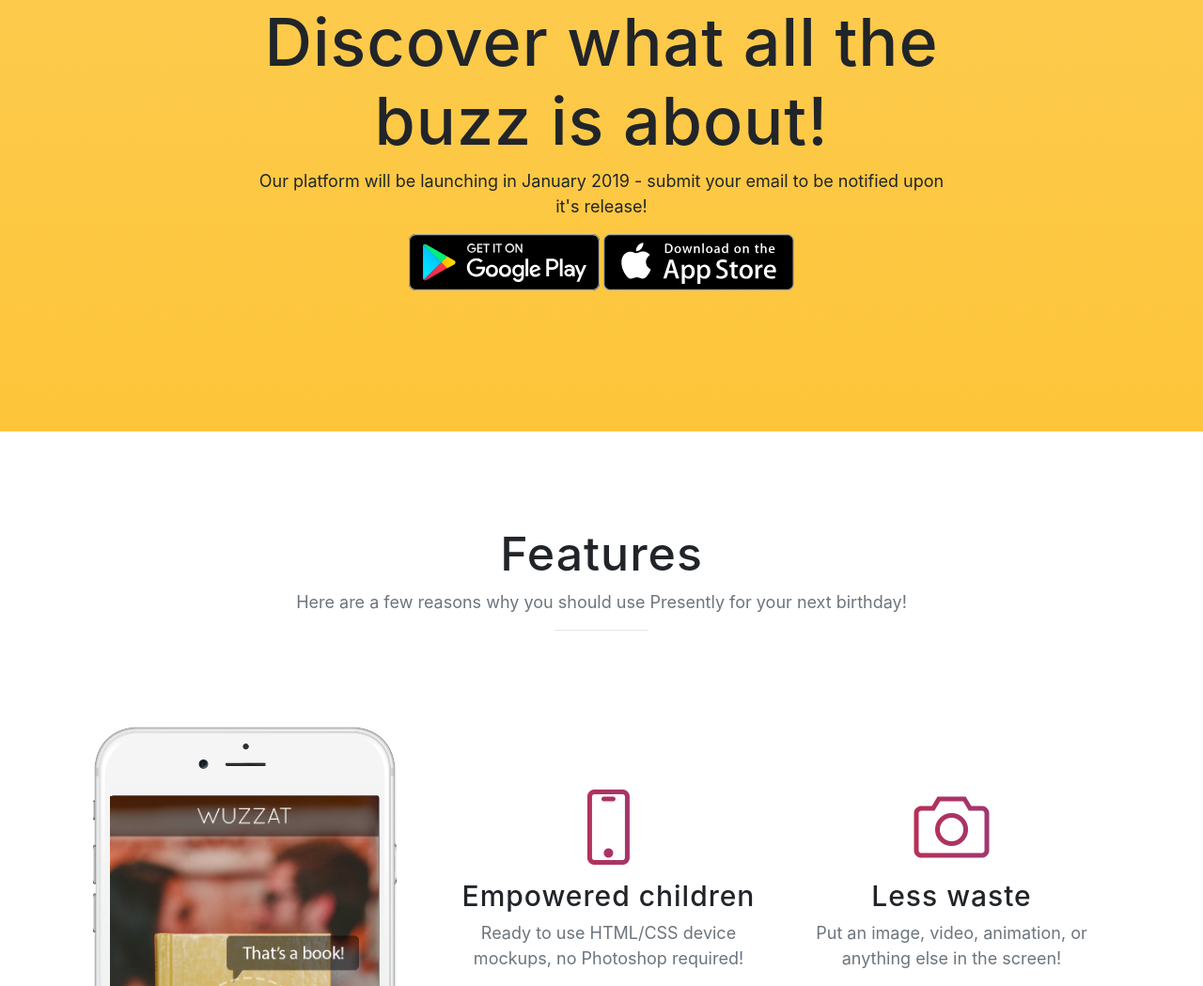
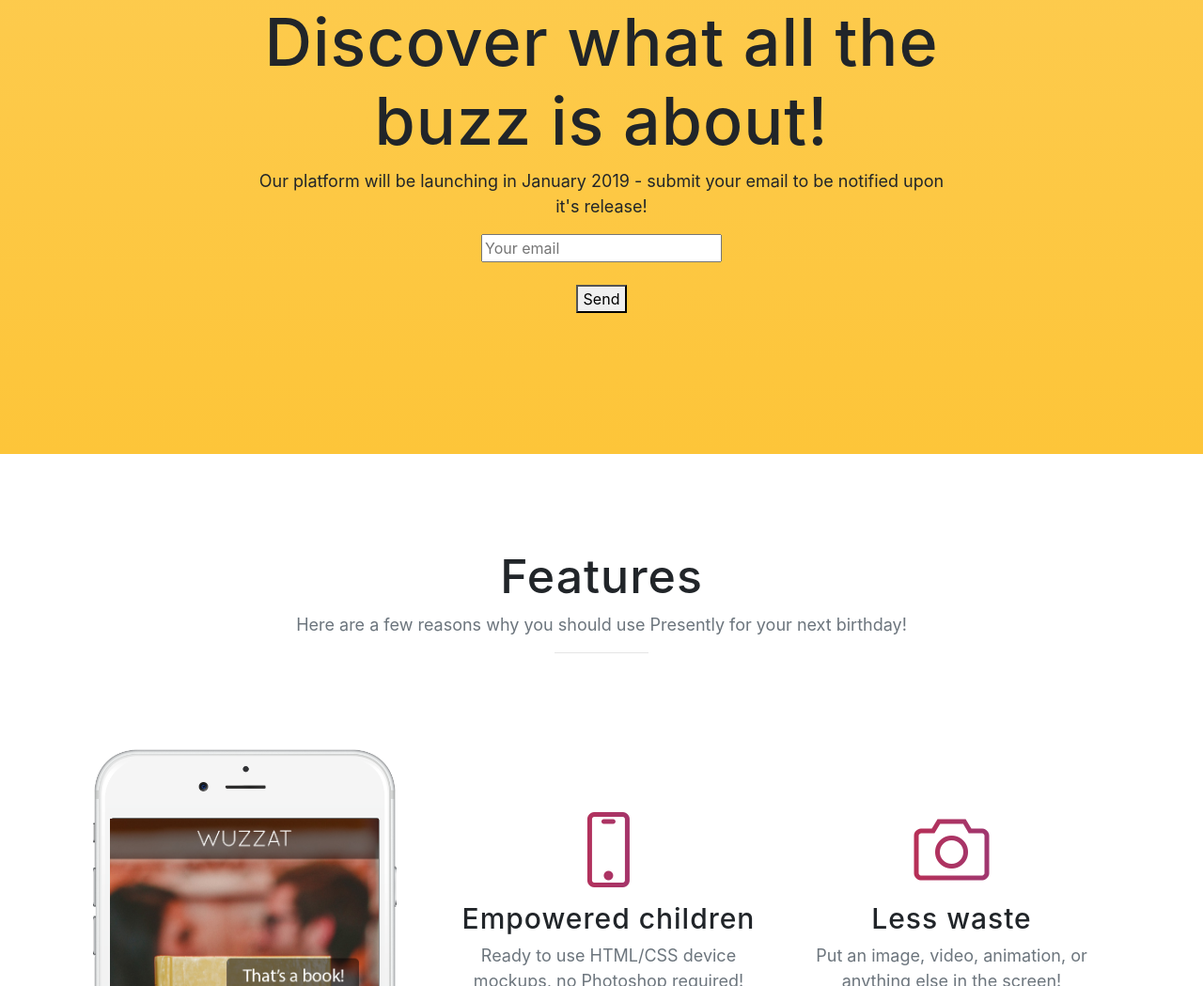
Before and after one commit to dalkat/presently.github.io, a website with bundled scripts: page index.html in a window 1280 px wide. Shown: the part 947-1996 px from the top of the page at 94% size. Built offline with nearby package versions, Linux system fonts and the light colour scheme; a web font is replaced by a local one.

Commit message:
contact instead of download badges

```diff
--- a/index.html
+++ b/index.html
@@ -89,8 +89,12 @@
             <h2 class="section-heading">Discover what all the buzz is about!</h2>
             <p>Our platform will be launching in January 2019 - submit your email to be notified upon it's release!</p>
             <div class="badges">
-              <a class="badge-link" href="#"><img src="img/google-play-badge.svg" alt=""></a>
-              <a class="badge-link" href="#"><img src="img/app-store-badge.svg" alt=""></a>
+              <form method="POST" action="https://formspree.io/dkatan.77@gmail.com">
+                <input type="email" name="_replyto" placeholder="Your email"><br>
+                <input type="hidden" name="_subject" value="Presently signup"><br>
+                <input type="hidden" name="_next" value="https://presently.fun"/>
+                <button type="submit">Send</button>
+              </form>
             </div>
           </div>
         </div>
```
